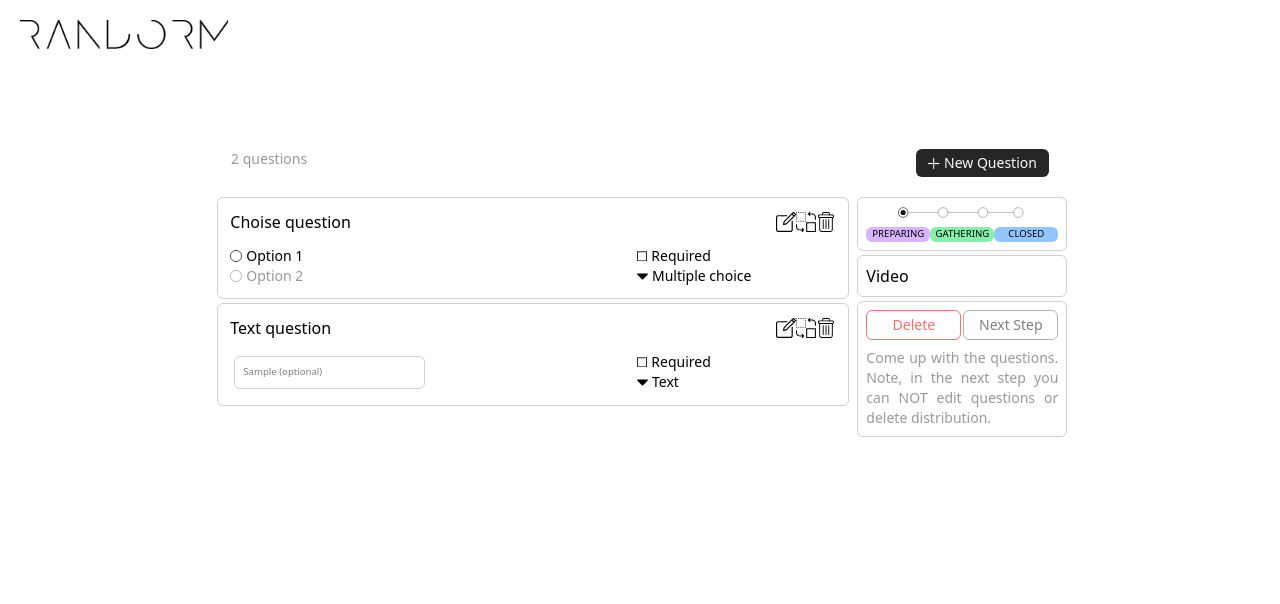
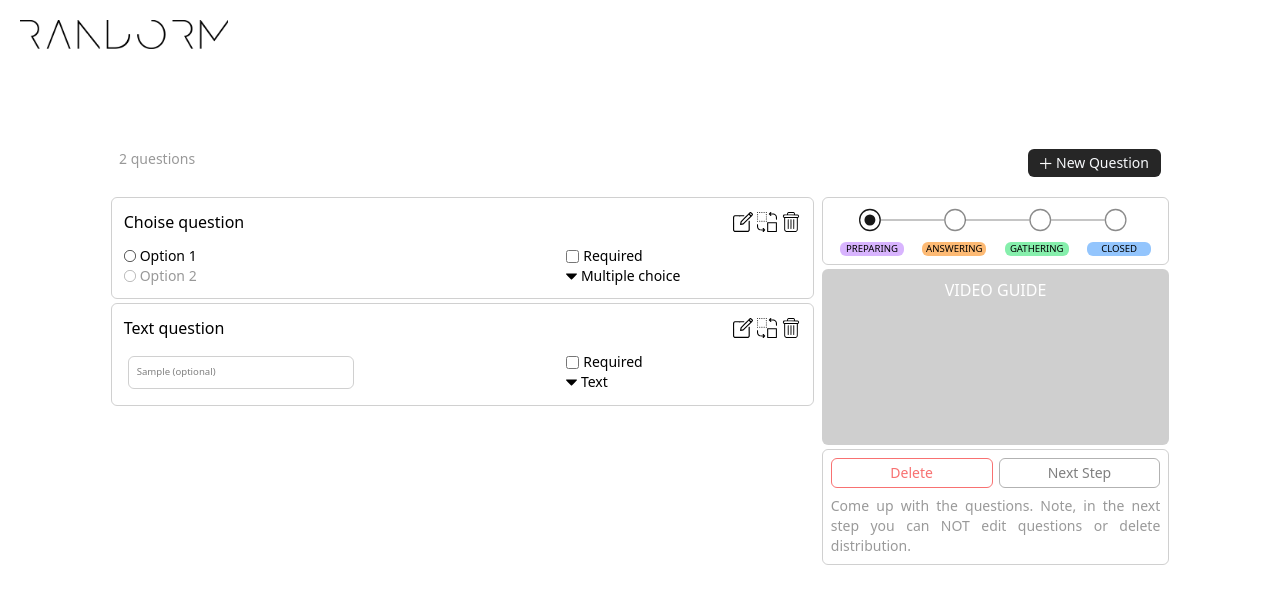
Before and after one commit to randorm/dotcom, a Next.js app: page /distribution/1 in a window 1280 px wide. Shown: the top 604 px of the page. Built offline with nearby package versions, Linux system fonts and the light colour scheme; no server answers.

Commit message:
refactor: :art: correct design according to figma

```diff
--- a/components/ChoiseQuestion.tsx
+++ b/components/ChoiseQuestion.tsx
@@ -3,7 +3,7 @@ export default function ChoiseQuestion() {
     <div className="area">
       <div className="flex justify-between items-center mb-1 p-1">
         <p>Choise question</p>
-        <div className="grid grid-cols-3">
+        <div className="grid grid-cols-3 gap-1">
           <img src="../edit.svg" alt="" />
           <img src="../swap.svg" alt="" />
           <img src="../delete.svg" alt="" />
@@ -21,11 +21,11 @@ export default function ChoiseQuestion() {
           </div>
         </div>
         <div className="text-sm">
-          <div className="flex items-center">
-            <img src="../checkbox.svg" alt="" />
+          <div className="flex items-center align-middle">
+          <input type="checkbox" className="default:ring-2 ..." />
             <div className="ml-1 text-sm">Required</div>
           </div>
-          <div className="flex items-center">
+          <div className="flex items-center align-middle">
             <img src="../drop-down-menu.svg" alt="" />
             <div className="ml-1 text-sm">Multiple choice</div>
           </div>
--- a/components/DistributionComponent.tsx
+++ b/components/DistributionComponent.tsx
@@ -15,7 +15,7 @@ export default function DistributionComponent(
     <div className="distributionSection">
       <div className="ml-4">
         <p className="">{name}</p>
-        <div className={`text-center text-xxs rounded-md w-16 ${ state == DistributionState.Preparing ? "bg-purple-300" : state == DistributionState.Gathering ? "bg-green-300" : state == DistributionState.Answering ? "bg-red-900" : state == DistributionState.Closed ? "bg-blue-300" : ""}`}>
+        <div className={`text-center text-xxs rounded-md w-16 ${ state == DistributionState.Preparing ? "bg-purple-300" : state == DistributionState.Gathering ? "bg-green-300" : state == DistributionState.Answering ? "bg-orange-300" : state == DistributionState.Closed ? "bg-blue-300" : ""}`}>
           {state}
         </div>
       </div>
--- a/components/Header.tsx
+++ b/components/Header.tsx
@@ -1,10 +1,11 @@
 import Link from "next/link";
 
 interface IHeader {
-    readonly username: string
+    readonly firstname: string
+    readonly lastname: string
 }
 
-export default function Header({username}: IHeader) {
+export default function Header({firstname, lastname}: IHeader) {
   return (
     <div className="flex justify-between">
       <Link href="/home">
@@ -14,7 +15,7 @@ export default function Header({username}: IHeader) {
         />
       </Link>
       <div className="text-neutral-900 text-lg font-extralight m-5 mr-8">
-        {username}
+        {firstname} {lastname}
       </div>
     </div>
   );
--- a/components/SelectionButton.tsx
+++ b/components/SelectionButton.tsx
@@ -2,10 +2,10 @@ export default function SelectionButton() {
   return (
     <div className="flex w-screen justify-center absolute bottom-0">
       <div className="bg-black bg-opacity-90 w-3/6 flex justify-center">
-        <img src="./left-arrow.png" alt="Dislike the person" />
+        <img src="./left-arrow.svg" alt="Dislike the person" />
       </div>
       <div className="bg-green-600 bg-opacity-90 w-3/6 flex justify-center">
-        <img src="./right-arrow.png" alt="Like the person" />
+        <img src="./right-arrow.svg" alt="Like the person" />
       </div>
     </div>
   );
--- a/components/SideBar.tsx
+++ b/components/SideBar.tsx
@@ -5,12 +5,17 @@ export default function SideBar() {
   return (
     <div className="">
       <div className="area flex flex-col justify-center ">
-        <img className="px-8 mb-2" src="../progress-bar.svg" alt="" />
+        <img className="px-7 mb-2" src="../progress-bar.svg" alt="" />
         <div className="flex justify-around">
           <div
             className={`text-center text-xxs rounded-md w-16 bg-purple-300`}
           >
             PREPARING
+          </div>
+          <div
+            className={`text-center text-xxs rounded-md w-16 bg-orange-300`}
+          >
+            ANSWERING
           </div>
           <div
             className={`text-center text-xxs rounded-md w-16 bg-green-300`}
@@ -24,9 +29,9 @@ export default function SideBar() {
           </div>
         </div>
       </div>
-      <div className="area">Video</div>
+      <div className="area bg-neutral-900 h-44 opacity-20 text-center"><p className="text-white">VIDEO GUIDE</p></div>
       <div className="area">
-        <div className="grid grid-flow-col justify-stretch grid-cols-2">
+        <div className="grid grid-flow-col justify-stretch grid-cols-2 gap-1">
           <div className={"deleteBtn"}>
             <p className={`text-red-400 text-sm font-extralight`}>
               Delete
--- a/components/TextQuestion.tsx
+++ b/components/TextQuestion.tsx
@@ -3,7 +3,7 @@ export default function TextQuestion() {
     <div className="area">
       <div className="flex justify-between items-center mb-1 p-1">
         <p>Text question</p>
-        <div className="grid grid-cols-3">
+        <div className="grid grid-cols-3 gap-1">
           <img src="../edit.svg" alt="" />
           <img src="../swap.svg" alt="" />
           <img src="../delete.svg" alt="" />
@@ -14,11 +14,11 @@ export default function TextQuestion() {
           Sample (optional)
         </div>
         <div className="text-sm">
-          <div className="flex items-center">
-            <img src="../checkbox.svg" alt="" />
+          <div className="flex items-center align-middle">
+            <input type="checkbox" className=" default:ring-2"/>
             <div className="ml-1 text-sm">Required</div>
           </div>
-          <div className="flex items-center">
+          <div className="flex items-center align-middle">
             <img src="../drop-down-menu.svg" alt="" />
             <div className="ml-1 text-sm">Text</div>
           </div>
--- a/graphql/queries.ts
+++ b/graphql/queries.ts
@@ -9,28 +9,32 @@ export const GET_ME = gql(`
 `);
 
 export const DISTRIBUTIONS = gql(`
-  query {
+  query($userId: Int!) {
     distributions {
       id
       name
       state
     },
-    me {
-      id
-      username
+    user(userId: $userId) {
+      profile {
+        firstName
+        lastName
+      }
     },
     distributionCount
   }
 `);
 
 export const GET_DISTRIBUTION = gql(`
-query($distributionId: Int!) {
+query($distributionId: Int!, $userId: Int!) {
     distribution(distributionId: $distributionId) {
       name
     },
-    me {
-      id
-      username
+    user(userId: $userId) {
+      profile {
+        firstName
+        lastName
+      }
     }
   }
 `)
--- a/pages/distribution/[id].tsx
+++ b/pages/distribution/[id].tsx
@@ -14,24 +14,26 @@ export default function CurrentDistribution() {
   const { id } = router.query;
 
   const { data, error } = useQuery(GET_DISTRIBUTION, {
-    variables: { distributionId: Number(id) },
+    variables: { distributionId: Number(id), userId: 1 },
   });
 
   const [distr, setDistr] = useState<Distribution>({} as Distribution);
-  const [username, setUsername] = useState("");
+  const [firstname, setFirstname] = useState("");
+  const [lastname, setLastname] = useState("");
   useEffect(() => {
     if (data) {
       setDistr(data.distribution);
-      setUsername(data.me.username);
+      setFirstname(data.user.profile.firstName);
+      setLastname(data.user.profile.lastName);
     }
   }, [data]);
 
   return (
     <>
-      <Header username={username}></Header>
+      <Header firstname={firstname} lastname={lastname}></Header>
       <div className="flex flex-col mt-20">
         <div className="grid justify-items-center">
-          <div className="grid grid-cols-2 mb-4 gap-x-110">
+          <div className="grid grid-cols-2 mb-4 gap-x-150">
             <div className="font-extralight text-xl">
               <p>{distr.name}</p>
               <p className="text-sm opacity-40">2 questions</p>
@@ -40,12 +42,12 @@ export default function CurrentDistribution() {
               <AddButton imageSrc="../plus.png" text="New Question" />
             </button>
           </div>
-          <div className="flex w-8/12 justify-items-center">
-            <div className="flex-none flex-col w-9/12">
+          <div className="flex w-10/12 justify-items-center">
+            <div className="flex-none flex-col w-8/12">
               <ChoiseQuestion />
               <TextQuestion />
             </div>
-            <div className="flex-auto w-7/12">
+            <div className="flex-auto w-9/12">
               <SideBar />
             </div>
           </div>
--- a/pages/feed.tsx
+++ b/pages/feed.tsx
@@ -20,7 +20,11 @@ export default function Feed() {
       <Bio
         profile={profile}
       />
-      <Question question="What is your name?" answer="John" />
+      <Question question="Where are you from?" answer="Moskow" />
+      <Question question="What is your favourite fruit?" answer="Banana" />
+      <Question question="Do you go to the gym?" answer="Yes" />
+      <Question question="Are you smoking?" answer="No" />
+      <Question question="Do you like partying?" answer="Absolutely" />
       <SelectionButton />
     </div>
   );
--- a/pages/home.tsx
+++ b/pages/home.tsx
@@ -7,15 +7,19 @@ import { useMutation, useQuery } from "@apollo/client";
 import { useEffect, useState } from "react";
 
 export default function Home() {
-  const { data, error } = useQuery(DISTRIBUTIONS);
+  const { data, error } = useQuery(DISTRIBUTIONS, {
+    variables: { userId: 1 }
+  });
   const [distr, setDistr] = useState<Distribution[]>([]);
-  const [username, setUsername] = useState("");
   const [distributionNumber, setDistributionNumber] = useState("");
+  const [firstname, setFirstname] = useState("");
+  const [lastname, setLastname] = useState("");
 
   useEffect(() => {
     if (data) {
       setDistr(data.distributions);
-      setUsername(data.me.username);
+      setFirstname(data.user.profile.firstName);
+      setLastname(data.user.profile.lastName);
       setDistributionNumber(data.distributionCount);
     }
   }, [data]);
@@ -45,7 +49,7 @@ export default function Home() {
           src="./short-logo-t-b.png"
         />
         <div className="text-neutral-900 text-lg font-extralight m-5 mr-8">
-          {username}
+          {`${firstname} ${lastname}`}
         </div>
       </div>
       <div className="flex flex-col items-center justify-center mt-32 mb-24">
```
